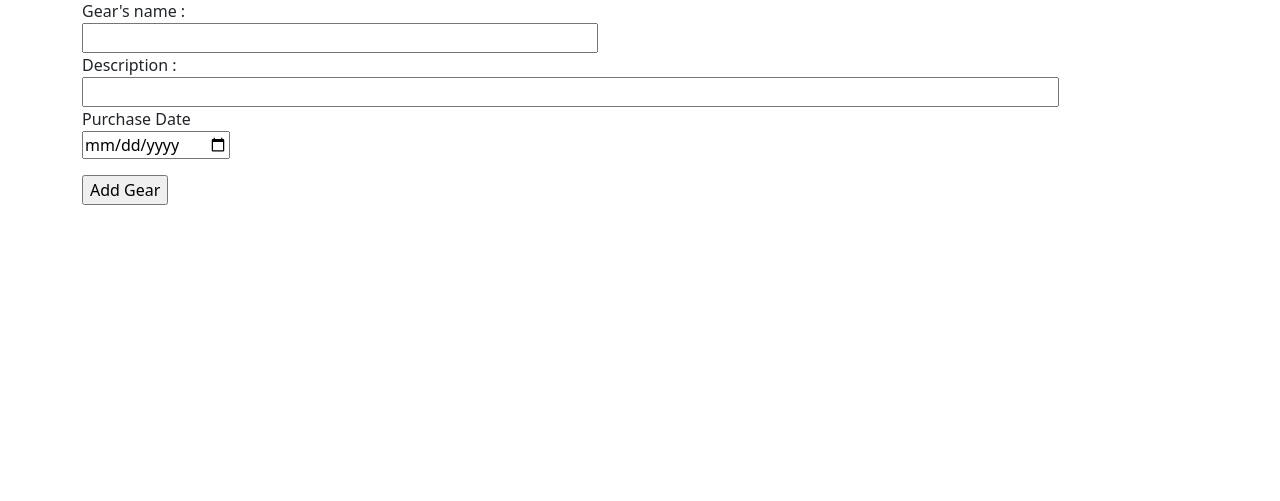
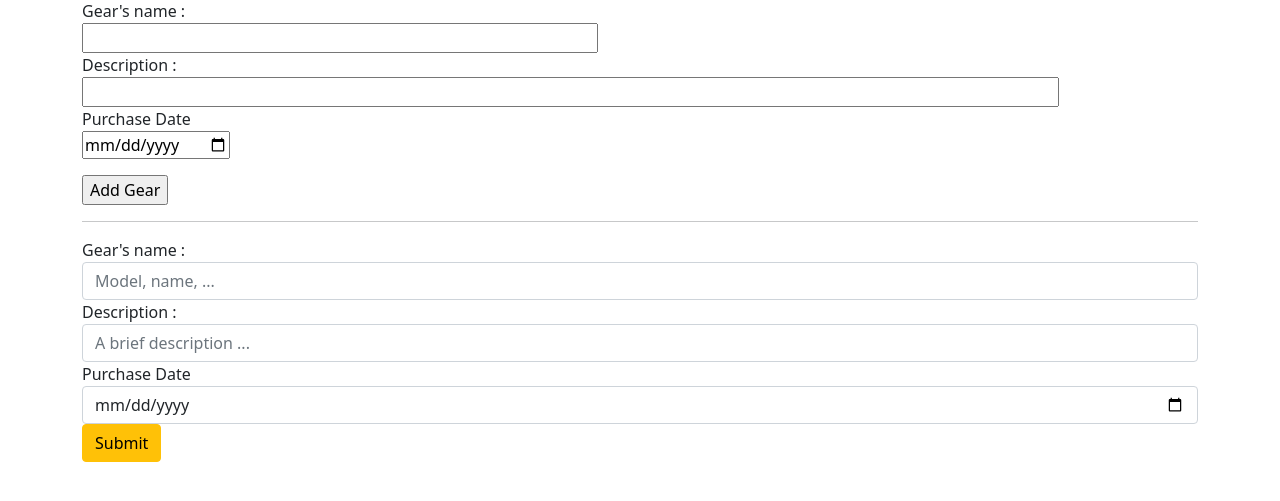
Before and after one commit to Fabien-Drx/sportstrack, a Flask app: page /gears in a window 1280 px wide. Shown: the part 209-710 px from the top of the page. Run offline with Flask 2, Linux system fonts and the light colour scheme; data that the repository does not hold is empty; some libraries are stand-ins or nearby versions.

Commit message:
Test two method for form classical and flask-bootstrap

```diff
--- a/templates/gears.html
+++ b/templates/gears.html
@@ -39,4 +39,16 @@
             {{ create_gear_form.submit() }}
     </form>
 
+    <hr>
+    <form action="" method="post" class="form" role="form">
+  {{ create_gear_form.csrf_token() }}
+ <d1>
+  {{ wtf.form_field(create_gear_form.name, class='form-control', placeholder='Model, name, ...') }}
+  {{ wtf.form_field(create_gear_form.description, class='form-control', placeholder='A brief description ...') }}
+  {{ wtf.form_field(create_gear_form.purchase_date, class='form-control') }}
+ </d1>
+ <p><input type=submit class='btn btn-warning btn-block'>
+</form>
+
+
 {% endblock %}
```
Also changed, not shown: other parts of templates/gears.html (+1 -1 lines).
